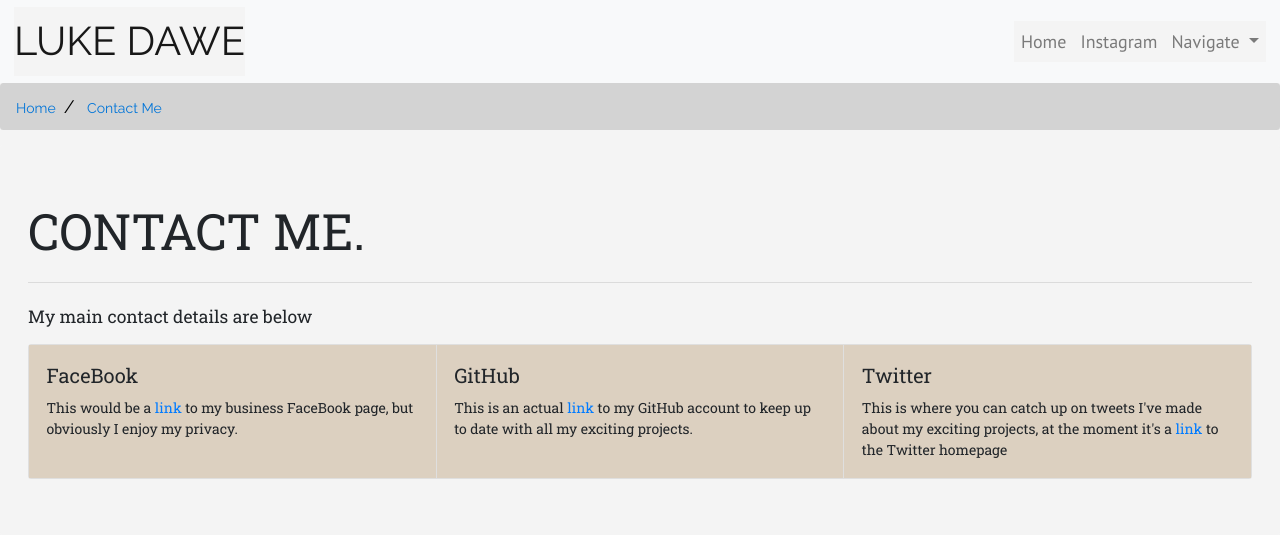
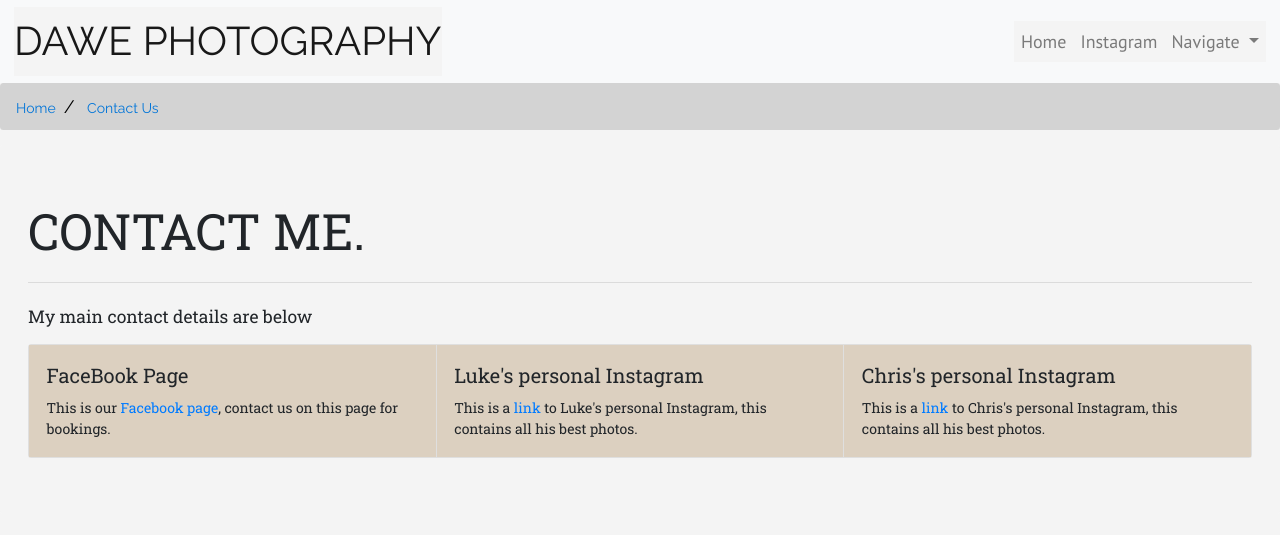
Before and after one commit to lukedawe/LukeDaweDotCom, a plain HTML site: page contact_details.html in a window 1280 px wide. Shown: the top 535 px of the page. Drawn offline with nearby package versions, Linux system fonts and the light colour scheme; a web font is replaced by a local one.

Commit message:
Made changes to include Chris

```diff
--- a/contact_details.html
+++ b/contact_details.html
@@ -22,7 +22,7 @@
 </head>
 
 <body>
-	<nav class="navbar navbar-expand-lg navbar-light bg-light"><a class="navbar-brand" href="index.html">LUKE DAWE</a>
+	<nav class="navbar navbar-expand-lg navbar-light bg-light"><a class="navbar-brand" href="index.html">DAWE PHOTOGRAPHY</a>
 		<button class="navbar-toggler" type="button" data-toggle="collapse" data-target="#navbarSupportedContent" aria-controls="navbarSupportedContent" aria-expanded="false" aria-label="Toggle navigation">
 			<span class="navbar-toggler-icon"></span>
 		</button>
@@ -41,7 +41,7 @@
 						<a class="dropdown-item" href="projects.html">Projects</a>
 						<a class="dropdown-item" href="about.html">About</a>
 						<div class="dropdown-divider"></div>
-						<a class="dropdown-item" href="contact_details.html">Contact Me</a>
+						<a class="dropdown-item" href="contact_details.html">Contact Us</a>
 					</div>
 				</li>
 			</ul>
@@ -50,7 +50,7 @@
 <!--This is the breadcrumb menu-->
 	<ul class="breadcrumb">
 		<li><a href="index.html">Home</a></li>
-		<li><a href="contact_details.html">Contact Me</a></li>
+		<li><a href="contact_details.html">Contact Us</a></li>
 	</ul>
 <!--This is the main jumbotron of the page, this holds the cards for the contact details-->
 	<div class="jumbotron jumbotron_title">
@@ -61,20 +61,20 @@
 <div class="card-group">
   <div class="card">
     <div class="card-body">
-      <h5 class="card-title">FaceBook</h5>
-		<p class="card-text">This would be a <a href="https://facebook.com/">link</a> to my business FaceBook page, but obviously I enjoy my privacy.</p>
+      <h5 class="card-title">FaceBook Page</h5>
+		<p class="card-text">This is our <a href="https://facebook.com/">Facebook page</a>, contact us on this page for bookings.</p>
     </div>
   </div>
   <div class="card">
     <div class="card-body">
-      <h5 class="card-title">GitHub</h5>
-      <p class="card-text">This is an actual <a href="https://github.com/">link</a> to my GitHub account to keep up to date with all my exciting projects.</p>
+      <h5 class="card-title">Luke's personal Instagram</h5>
+      <p class="card-text">This is a <a href="https://www.instagram.com/lkdw_photo/">link</a> to Luke's personal Instagram, this contains all his best photos.</p>
     </div>
   </div>
   <div class="card">
     <div class="card-body">
-      <h5 class="card-title">Twitter</h5>
-      <p class="card-text">This is where you can catch up on tweets I've made about my exciting projects, at the moment it's a <a href="https://twitter.com">link </a>to the Twitter homepage</p>
+      <h5 class="card-title">Chris's personal Instagram</h5>
+      <p class="card-text">This is a <a href="https://www.instagram.com/chrisdawe.photography/">link</a> to Chris's personal Instagram, this contains all his best photos.</p>
     </div>
   </div>
 </div>
```
Also changed, not shown: about.html (+2 -2 lines), default.html (+2 -2 lines), gallery.html (+2 -2 lines), index.html (+33 -12 lines), projects.html (+2 -2 lines).
